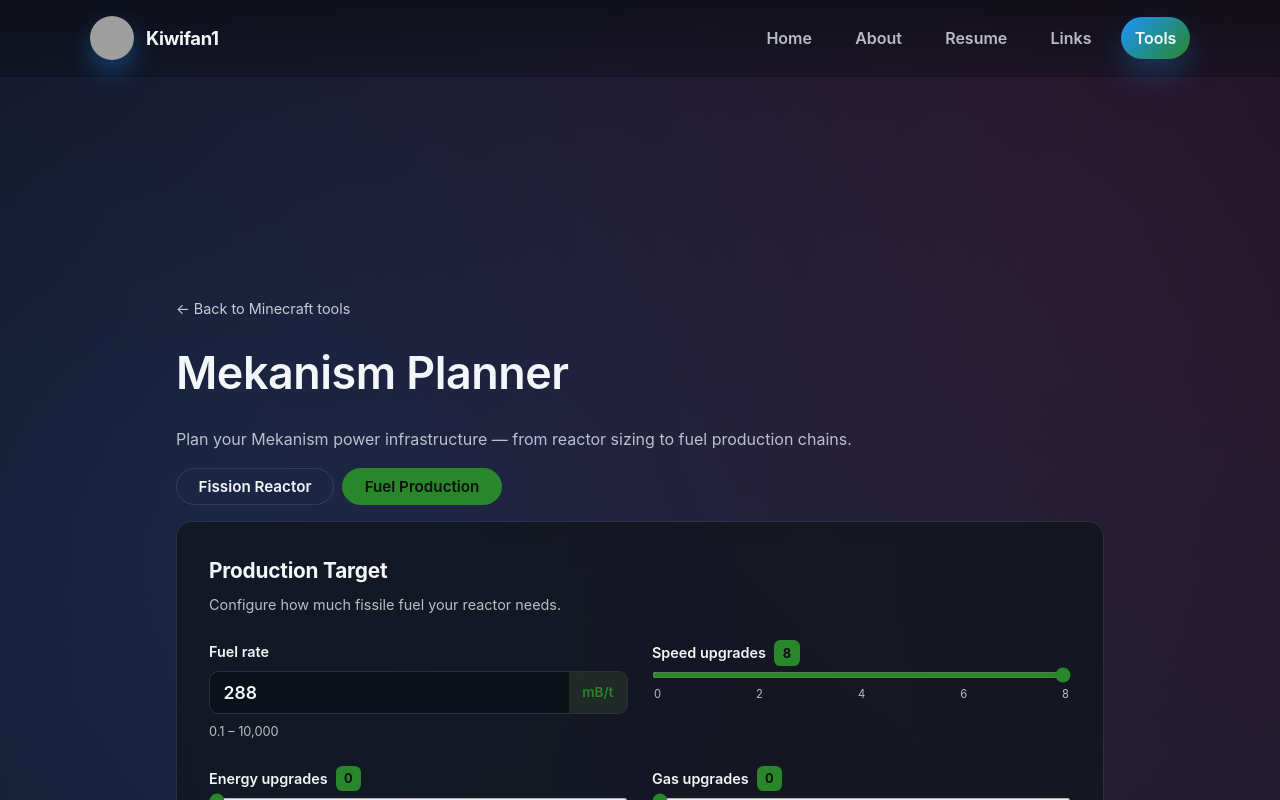
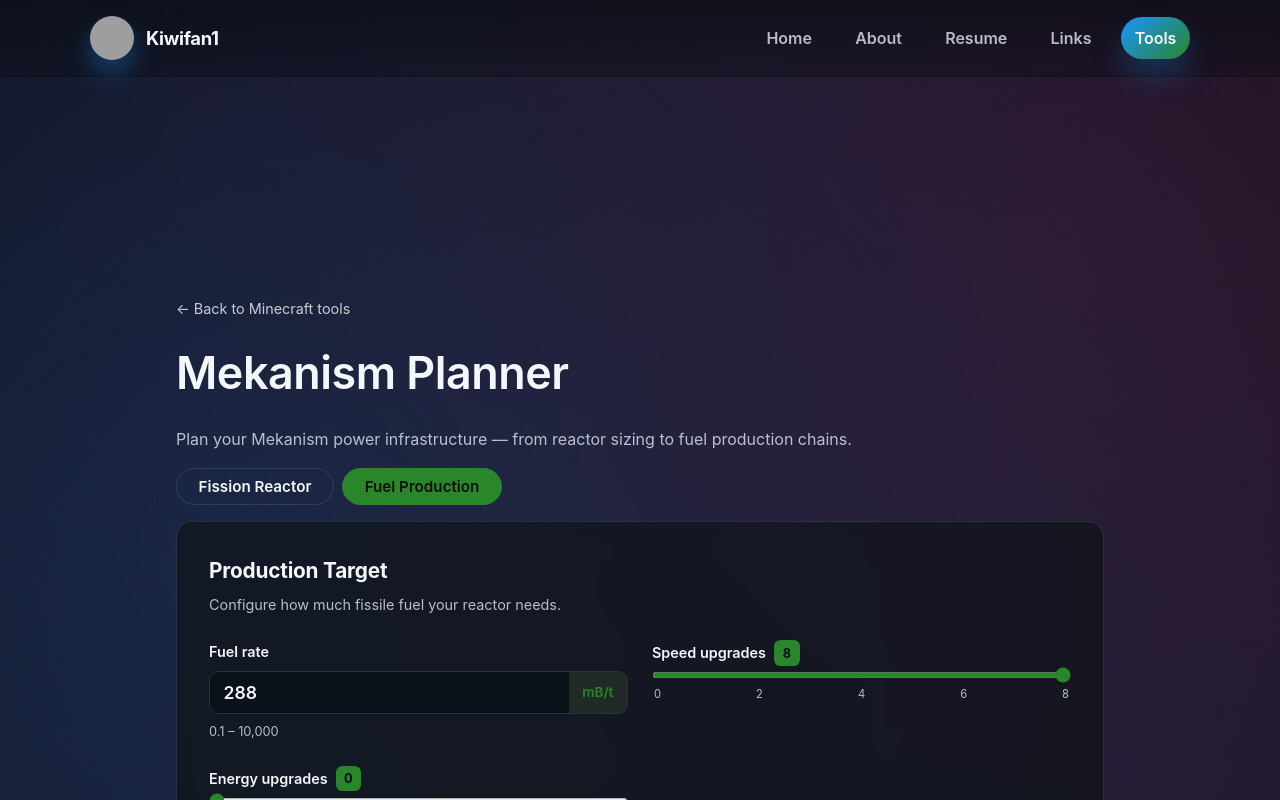
Before and after one commit to Kiwifan1/Kiwifan1.github.io, an Angular app: page /tools/minecraft/mekanism in a window 1280 px wide. Both pictures are taken after a click on the button "Fuel Production". Shown: the top 800 px of the page. Built offline with nearby package versions, Linux system fonts and the light colour scheme; grey boxes are pictures that could not be loaded.

Commit message:
Remove gas upgrades from fuel chain planner (not applicable to these machines)

```diff
--- a/src/app/tools/minecraft/mekanism/fuel-chain-planner/fuel-chain-planner.html
+++ b/src/app/tools/minecraft/mekanism/fuel-chain-planner/fuel-chain-planner.html
@@ -59,24 +59,6 @@
         </div>
       </div>
 
-      <div class="fuel-chain__input-group">
-        <label class="fuel-chain__label">
-          Gas upgrades
-          <span class="fuel-chain__upgrade-value fuel-chain__upgrade-value--gas">{{ form.value.gasUpgrades }}</span>
-        </label>
-        <input
-          type="range"
-          formControlName="gasUpgrades"
-          min="0"
-          max="8"
-          step="1"
-          class="fuel-chain__range-input"
-        />
-        <div class="fuel-chain__range-ticks">
-          <span>0</span><span>2</span><span>4</span><span>6</span><span>8</span>
-        </div>
-        <span class="fuel-chain__input-hint">Affects chemical machines only (Infusers, ES, Centrifuge)</span>
-      </div>
     </div>
 
     <button
@@ -183,7 +165,7 @@
         </div>
       </section>
 
-      @if (data.upgradeRequirements.speed.total > 0 || data.upgradeRequirements.energy.total > 0 || data.upgradeRequirements.gas.total > 0) {
+      @if (data.upgradeRequirements.speed.total > 0 || data.upgradeRequirements.energy.total > 0) {
         <section class="fuel-chain__card fuel-chain__card--wide">
           <h2>Upgrades Required</h2>
           <div class="fuel-chain__resource-grid">
@@ -201,13 +183,6 @@
                 <span class="fuel-chain__input-hint">{{ data.upgradeRequirements.energy.perMachine }}/machine &times; {{ asNumber(data.upgradeRequirements.energy.machines) }} machines</span>
               </div>
             }
-            @if (data.upgradeRequirements.gas.total > 0) {
-              <div class="fuel-chain__resource">
-                <span class="fuel-chain__resource-label">Gas Upgrades</span>
-                <span class="fuel-chain__resource-value">{{ asNumber(data.upgradeRequirements.gas.total) }}</span>
-                <span class="fuel-chain__input-hint">{{ data.upgradeRequirements.gas.perMachine }}/machine &times; {{ asNumber(data.upgradeRequirements.gas.machines) }} chemical machines</span>
-              </div>
-            }
           </div>
         </section>
       }
--- a/src/app/tools/minecraft/mekanism/fuel-chain-planner/fuel-chain-planner.ts
+++ b/src/app/tools/minecraft/mekanism/fuel-chain-planner/fuel-chain-planner.ts
@@ -36,14 +36,6 @@
       ],
     ],
     energyUpgrades: [
-      0,
-      [
-        Validators.required,
-        Validators.min(0),
-        Validators.max(8),
-      ],
-    ],
-    gasUpgrades: [
       0,
       [
         Validators.required,
@@ -117,7 +109,7 @@
   public computeChain(): void {
     try {
       this.error.set(null);
-      const { fuelRate, speedUpgrades, energyUpgrades, gasUpgrades } = this.form.getRawValue();
+      const { fuelRate, speedUpgrades, energyUpgrades } = this.form.getRawValue();
 
       const rate =
         typeof fuelRate === 'number' ? fuelRate : Number.parseFloat(fuelRate);
@@ -129,10 +121,6 @@
         typeof energyUpgrades === 'number'
           ? energyUpgrades
           : Number.parseInt(energyUpgrades, 10);
-      const gas =
-        typeof gasUpgrades === 'number'
-          ? gasUpgrades
-          : Number.parseInt(gasUpgrades, 10);
 
       if (!Number.isFinite(rate)) {
         throw new Error('Invalid fuel rate supplied.');
@@ -141,7 +129,7 @@
         throw new Error('Invalid speed upgrades value supplied.');
       }
 
-      const chain = new FissileProductionChain(rate, speed, energy, gas);
+      const chain = new FissileProductionChain(rate, speed, energy);
       this.result.set(chain.calculate());
     } catch (err) {
       const fallback =
```
